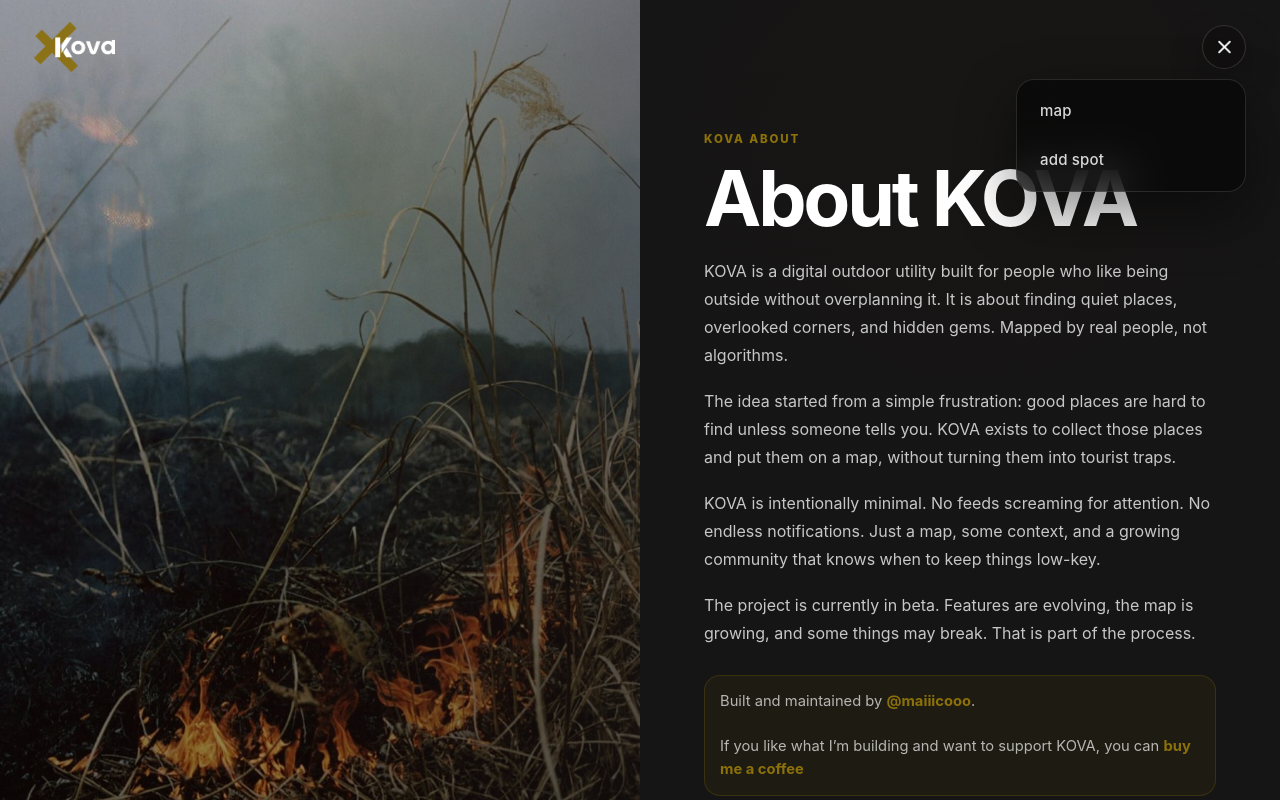
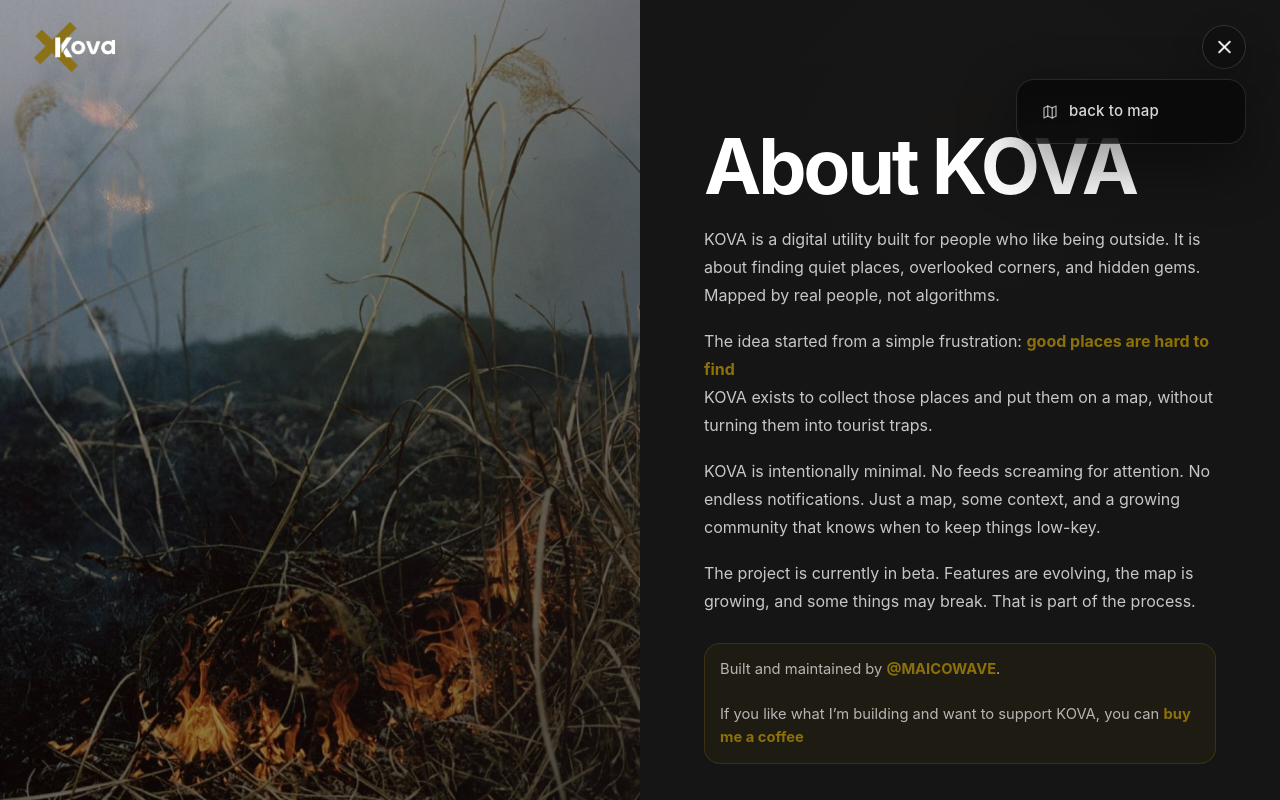
Before and after one commit to Maiiicooo/KOVA, a plain HTML site: page app/pages/about.html in a window 1280 px wide. Both pictures are taken after a click on the button "Open menu". Shown: the top 800 px of the page. Drawn offline with Linux system fonts and the light colour scheme.

Commit message:
added icons to navbar-items

```diff
--- a/app/pages/about.html
+++ b/app/pages/about.html
@@ -227,6 +227,41 @@
           background 0.18s ease,
           border-color 0.18s ease,
           color 0.18s ease;
+      }
+
+      .hamburger-item-main {
+        min-width: 0;
+        display: flex;
+        align-items: center;
+        gap: 10px;
+      }
+
+      .hamburger-item-icon {
+        width: 19px;
+        height: 19px;
+        flex: 0 0 19px;
+        display: grid;
+        place-items: center;
+        color: rgba(255, 255, 255, 0.62);
+        transition:
+          color 0.18s ease,
+          transform 0.18s ease;
+      }
+
+      .hamburger-item-icon svg {
+        width: 18px;
+        height: 18px;
+        display: block;
+        fill: none;
+        stroke: currentColor;
+        stroke-width: 1.8;
+        stroke-linecap: round;
+        stroke-linejoin: round;
+      }
+
+      .hamburger-menu a:hover .hamburger-item-icon {
+        color: var(--accent);
+        transform: scale(1.05);
       }
 
       .hamburger-menu a::after {
@@ -546,8 +581,20 @@
         </button>
 
         <div class="hamburger-menu" id="kovaMenu" aria-hidden="true">
-          <a href="../../index.html">map</a>
-          <a href="../pages/addspot.html">add spot</a>
+          <a href="../../index.html">
+            <span class="hamburger-item-main">
+              <span class="hamburger-item-icon" aria-hidden="true">
+                <svg viewBox="0 0 24 24">
+                  <path
+                    d="M4 6.5l5-2.5 6 2.5 5-2.5v13.5l-5 2.5-6-2.5-5 2.5z"
+                  ></path>
+                  <path d="M9 4v13.5"></path>
+                  <path d="M15 6.5V20"></path>
+                </svg>
+              </span>
+              <span>back to map</span>
+            </span>
+          </a>
         </div>
       </div>
     </nav>
@@ -562,19 +609,18 @@
 
         <article class="about-text">
           <div class="about-copy">
-            <div class="kicker">KOVA about</div>
             <h1>About KOVA</h1>
 
             <p>
-              KOVA is a digital outdoor utility built for people who like being
-              outside without overplanning it. It is about finding quiet places,
+              KOVA is a digital utility built for people who like being
+              outside. It is about finding quiet places,
               overlooked corners, and hidden gems. Mapped by real people, not
               algorithms.
             </p>
 
             <p>
-              The idea started from a simple frustration: good places are hard
-              to find unless someone tells you. KOVA exists to collect those
+              The idea started from a simple frustration: <strong style="color: #8b7108;">good places are hard to find</strong> <br>
+              KOVA exists to collect those
               places and put them on a map, without turning them into tourist
               traps.
             </p>
@@ -594,12 +640,11 @@
             <div class="about-note">
               Built and maintained by
               <a
-                href="https://www.instagram.com/maiiicooo/"
+                href="https://www.instagram.com/maicowave_/"
                 target="_blank"
                 rel="noopener"
-                >@maiiicooo</a
-              >.
-              <br><br>
+                >@MAICOWAVE</a
+              >. <br /><br />
               <div class="support-wrap">
                 If you like what I’m building and want to support KOVA, you can
                 <a
@@ -612,9 +657,7 @@
                 </a>
               </div>
             </div>
-
           </div>
-
         </article>
       </section>
 
```
Also changed, not shown: app/pages/addspot.html (+107 -12 lines). Lines whose indentation alone changed are shown as unchanged.
